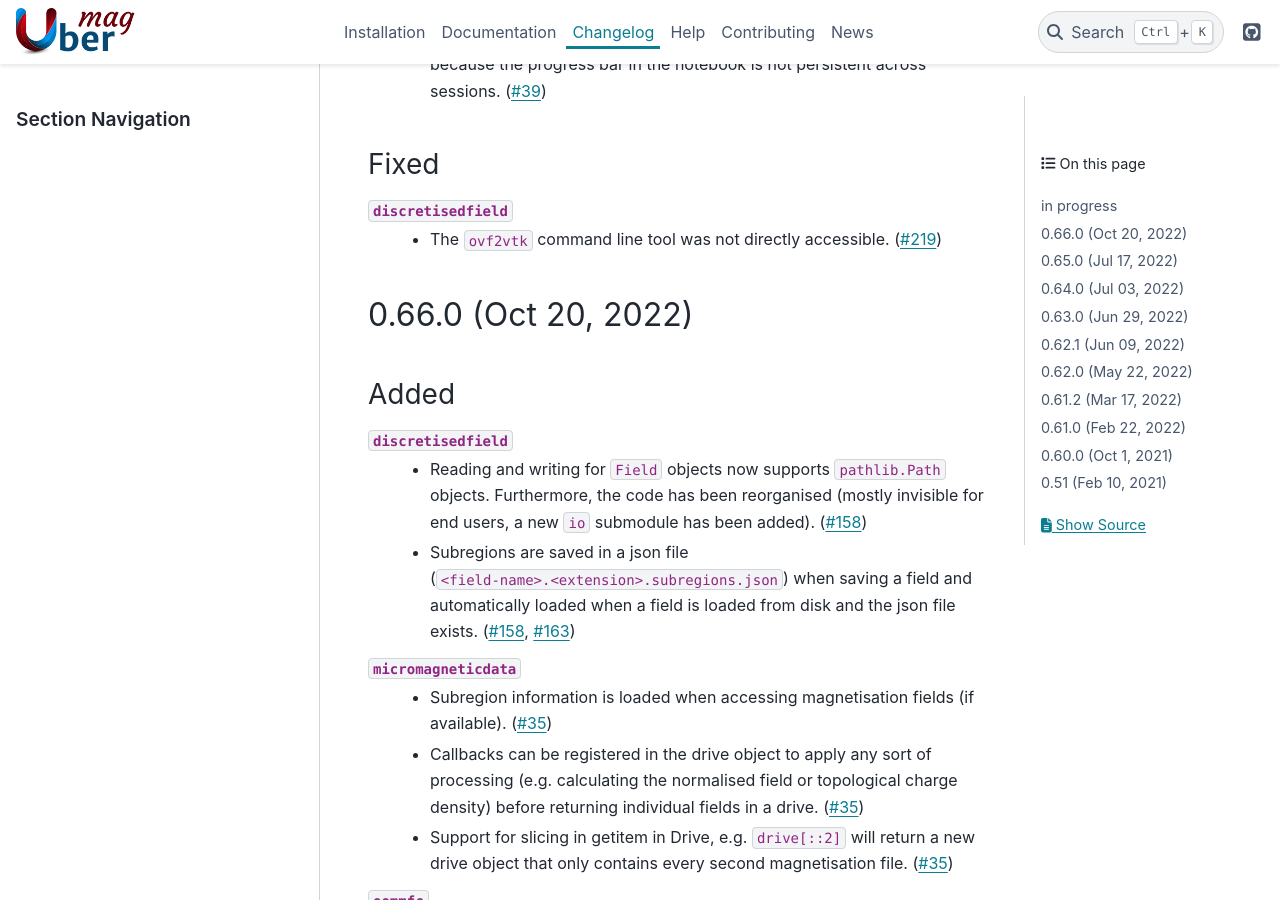
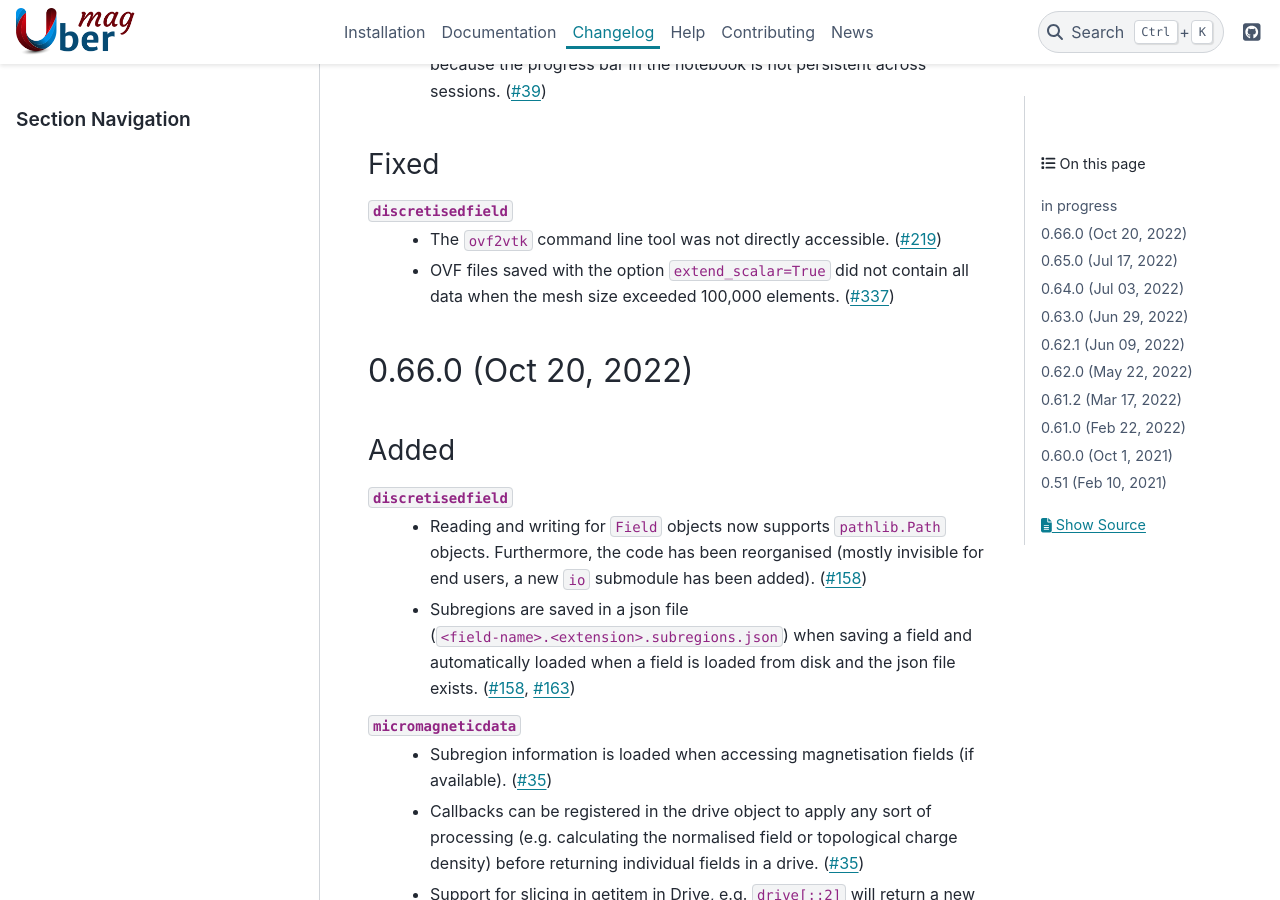
Before and after one commit to ubermag/ubermag.github.io, a Sphinx documentation site: the page built from source/changelog.rst, in a window 1280 px wide and 900 px high, scrolled down 599 px. Built offline with Sphinx 7.4.7 and the PyData theme 0.15.4, drawn with Linux system fonts in a browser that asks for light colours; pages that are not in the unit, such as notebooks, are missing from menus.

Commit message:
Bug fix: ovf files with extend_scalar=True were missing data

```diff
--- a/source/changelog.rst
+++ b/source/changelog.rst
@@ -29,6 +29,9 @@
 ``discretisedfield``
   - The ``ovf2vtk`` command line tool was not directly accessible. (`#219
     <https://github.com/ubermag/discretisedfield/pull/219>`__)
+  - OVF files saved with the option ``extend_scalar=True`` did not contain all
+    data when the mesh size exceeded 100,000 elements. (`#337
+    <https://github.com/ubermag/discretisedfield/pull/337>`__)
 
 0.66.0 (Oct 20, 2022)
 =====================
```
